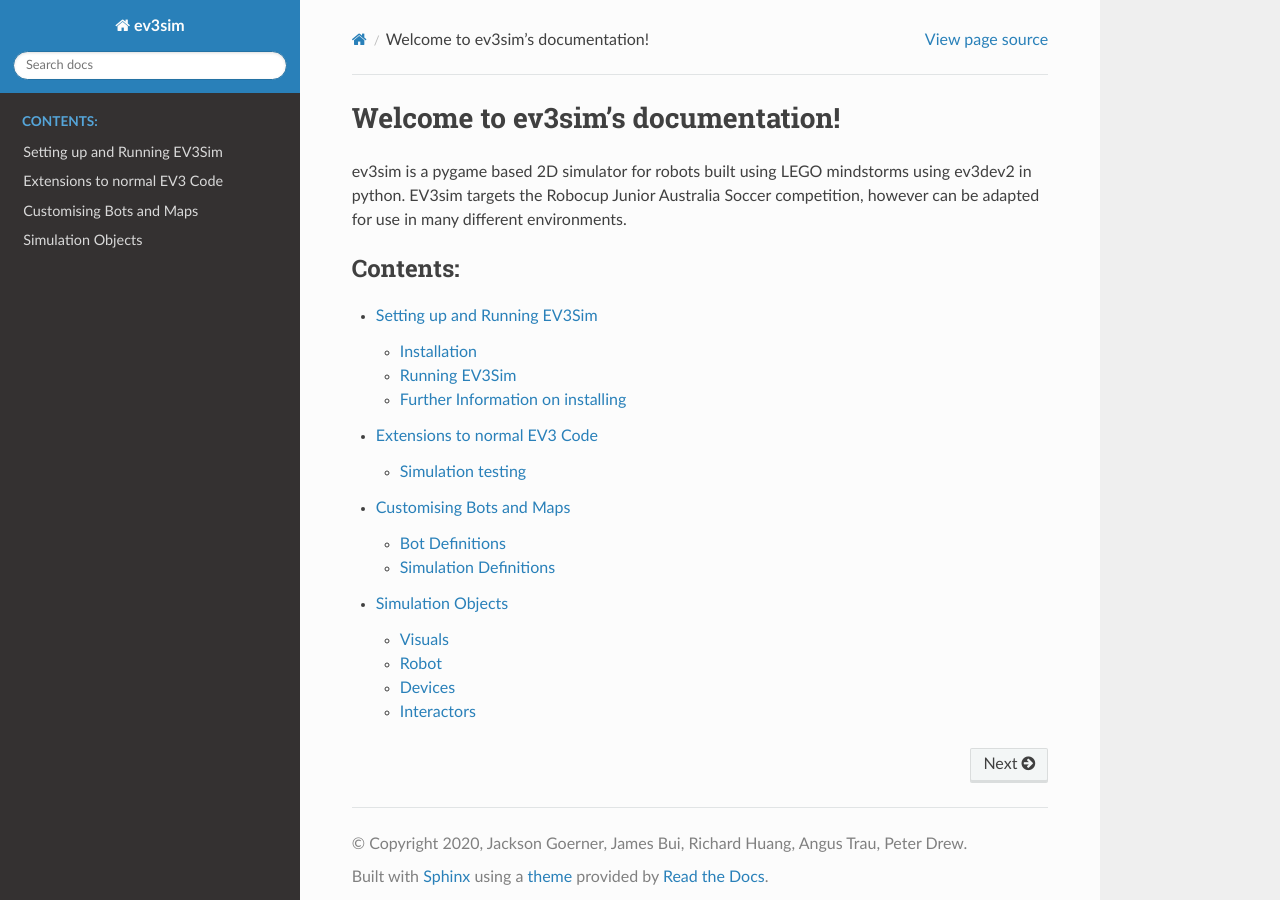
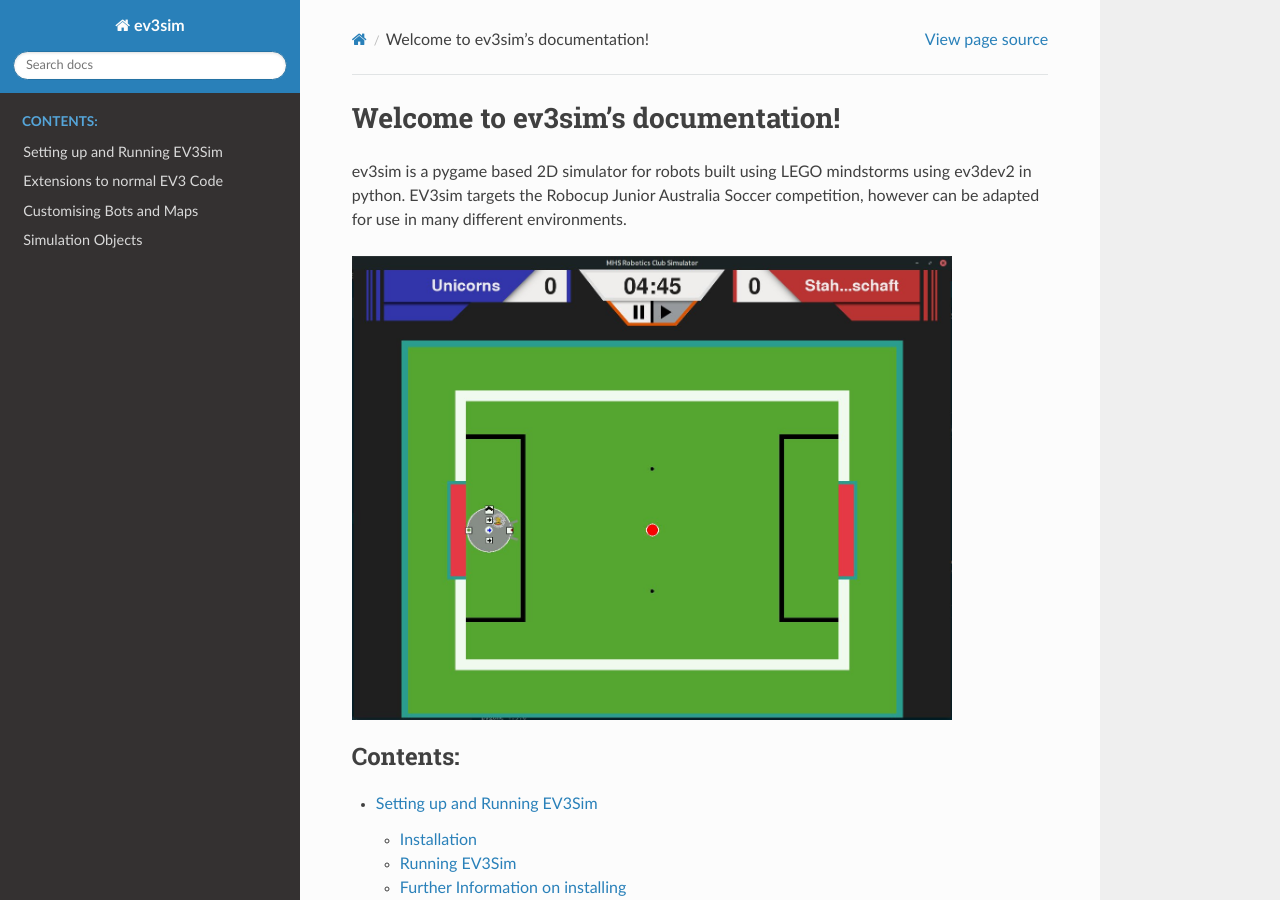
Before and after one commit to MelbourneHighSchoolRobotics/ev3sim, a Sphinx documentation site: the page built from docs/index.rst, in a window 1280 px wide and 900 px high. Built offline with Sphinx 7.4.7 and the Read the Docs theme 2.0.0, drawn with Linux system fonts in a browser that asks for light colours.

Commit message:
add image to index

```diff
--- a/docs/index.rst
+++ b/docs/index.rst
@@ -8,6 +8,12 @@
 
 ev3sim is a pygame based 2D simulator for robots built using LEGO mindstorms using ev3dev2 in python. EV3sim targets the Robocup Junior Australia Soccer competition, however can be adapted for use in many different environments.
 
+
+.. image:: images/sim.jpg
+  :width: 600
+  :alt: An image of the simulation
+
+
 .. toctree::
    :maxdepth: 2
    :caption: Contents:
```
Also changed, not shown: docs/images/sim.jpg (added).
